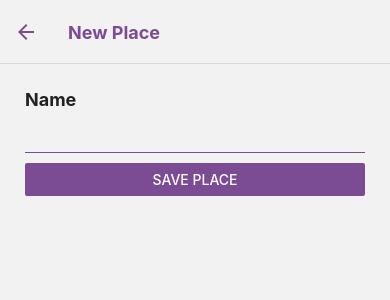
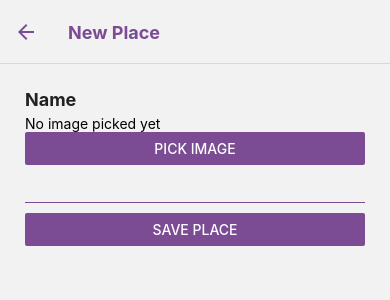
Before and after one commit to sotopro/newlocation, a React Native app: screen /NewPlace in a window 390 px wide. Shown: the top 300 px of the page. Built offline with nearby package versions, Linux system fonts and the light colour scheme.

Commit message:
[feature] - create image picker selector & implement in new place screen

```diff
--- a/package.json
+++ b/package.json
@@ -14,6 +14,8 @@
     "@react-navigation/native-stack": "^6.6.1",
     "react": "17.0.2",
     "react-native": "0.68.0",
+    "react-native-fs": "^2.19.0",
+    "react-native-image-picker": "^4.7.3",
     "react-native-safe-area-context": "^4.2.4",
     "react-native-screens": "^3.13.1",
     "react-redux": "^7.2.8",
--- a/src/components/atoms/header-button/styles.js
+++ b/src/components/atoms/header-button/styles.js
@@ -1,10 +1,10 @@
-import { StyleSheet } from "react-native";
-import { COLORS } from "../../../constants";
+import {StyleSheet, Platform} from 'react-native';
+import {COLORS} from '../../../constants';
 
 export const styles = StyleSheet.create({
-    textButton: {
-        fontSize: 16,
-        fontWeight: "bold",
-        color: COLORS.primaryColor
-    },
+  textButton: {
+    fontSize: 16,
+    fontWeight: 'bold',
+    color: Platform.OS === 'android' ? 'white' : COLORS.primaryColor,
+  },
 });
--- /dev/null
+++ b/src/components/molecules/image-selector/index.js
@@ -0,0 +1,74 @@
+import React, {useState} from 'react';
+import {
+  View,
+  Text,
+  Button,
+  Image,
+  Alert,
+  PermissionsAndroid,
+} from 'react-native';
+import * as ImagePicker from 'react-native-image-picker';
+import {COLORS} from '../../../constants';
+import {styles} from './styles';
+
+const ImageSelector = ({onImage}) => {
+  const [pickedUri, setPickedUri] = useState();
+
+  const verifyPermission = async () => {
+    try {
+      const granted = await PermissionsAndroid.request(
+        PermissionsAndroid.PERMISSIONS.CAMERA,
+        {
+          title: 'New Location  Camera Permission',
+          message: 'New Location App needs access to your camera ',
+          buttonNeutral: 'Ask Me Later',
+          buttonNegative: 'Cancel',
+          buttonPositive: 'OK',
+        },
+      );
+      if (granted === PermissionsAndroid.RESULTS.GRANTED) {
+        return true;
+      } else {
+        return false;
+      }
+    } catch (err) {
+      console.warn(err);
+    }
+  };
+
+  const handlePickImage = async () => {
+    const isCamaraOk = await verifyPermission();
+    if (!isCamaraOk) return;
+
+    let options = {
+      storageOptions: {
+        skipBackup: true,
+        path: 'images',
+      },
+    };
+
+    ImagePicker.launchCamera(options, response => {
+      setPickedUri(response.assets[0].uri);
+      onImage(response.assets[0].uri);
+    });
+  };
+
+  return (
+    <View style={styles.container}>
+      <View style={styles.preview}>
+        {!pickedUri ? (
+          <Text>No image picked yet</Text>
+        ) : (
+          <Image source={{uri: pickedUri}} style={styles.image} />
+        )}
+        <Button
+          title="Pick Image"
+          color={COLORS.primaryColor}
+          onPress={handlePickImage}
+        />
+      </View>
+    </View>
+  );
+};
+
+export default ImageSelector;
--- /dev/null
+++ b/src/components/molecules/image-selector/styles.js
@@ -0,0 +1,7 @@
+import {StyleSheet} from 'react-native';
+
+export const styles = StyleSheet.create({
+  container: {
+    flex: 1,
+  },
+});
--- a/src/screens/new-place/index.js
+++ b/src/screens/new-place/index.js
@@ -1,23 +1,28 @@
-import React, { useState } from "react";
-import { View, Text, TextInput, ScrollView, Button } from "react-native";
-import { styles } from "./styles";
-import { COLORS } from "../../constants";
-import { useDispatch } from "react-redux";
-import { placeActions } from "../../store/action";
+import React, {useState} from 'react';
+import {View, Text, TextInput, ScrollView, Button} from 'react-native';
+import {styles} from './styles';
+import {COLORS} from '../../constants';
+import {useDispatch} from 'react-redux';
+import {placeActions} from '../../store/action';
+import ImageSelector from '../../components/molecules/image-selector';
 
-const NewPlace = ({ navigation }) => {
+const NewPlace = ({navigation}) => {
   const dispatch = useDispatch();
-    const [name, setName] = useState("");
+  const [name, setName] = useState('');
 
-    const handleNameChange = (text) => setName(text);
+  const handleNameChange = text => setName(text);
   const handleSavePlace = () => {
     dispatch(placeActions.addPlace(name));
     navigation.navigate('Place');
-    }
+  };
+  const handleOnImage = uri => {
+    console.warn(uri);
+  };
   return (
     <ScrollView>
       <View style={styles.container}>
         <Text style={styles.label}>Name</Text>
+        <ImageSelector onImage={handleOnImage} />
         <TextInput
           style={styles.input}
           onChangeText={handleNameChange}
@@ -30,7 +35,7 @@ const NewPlace = ({ navigation }) => {
         />
       </View>
     </ScrollView>
-)
-}
+  );
+};
 
 export default NewPlace;
```
Also changed, not shown: 2 other files (tests, documents, lock files or other folders). Lines whose indentation alone changed are shown as unchanged.
